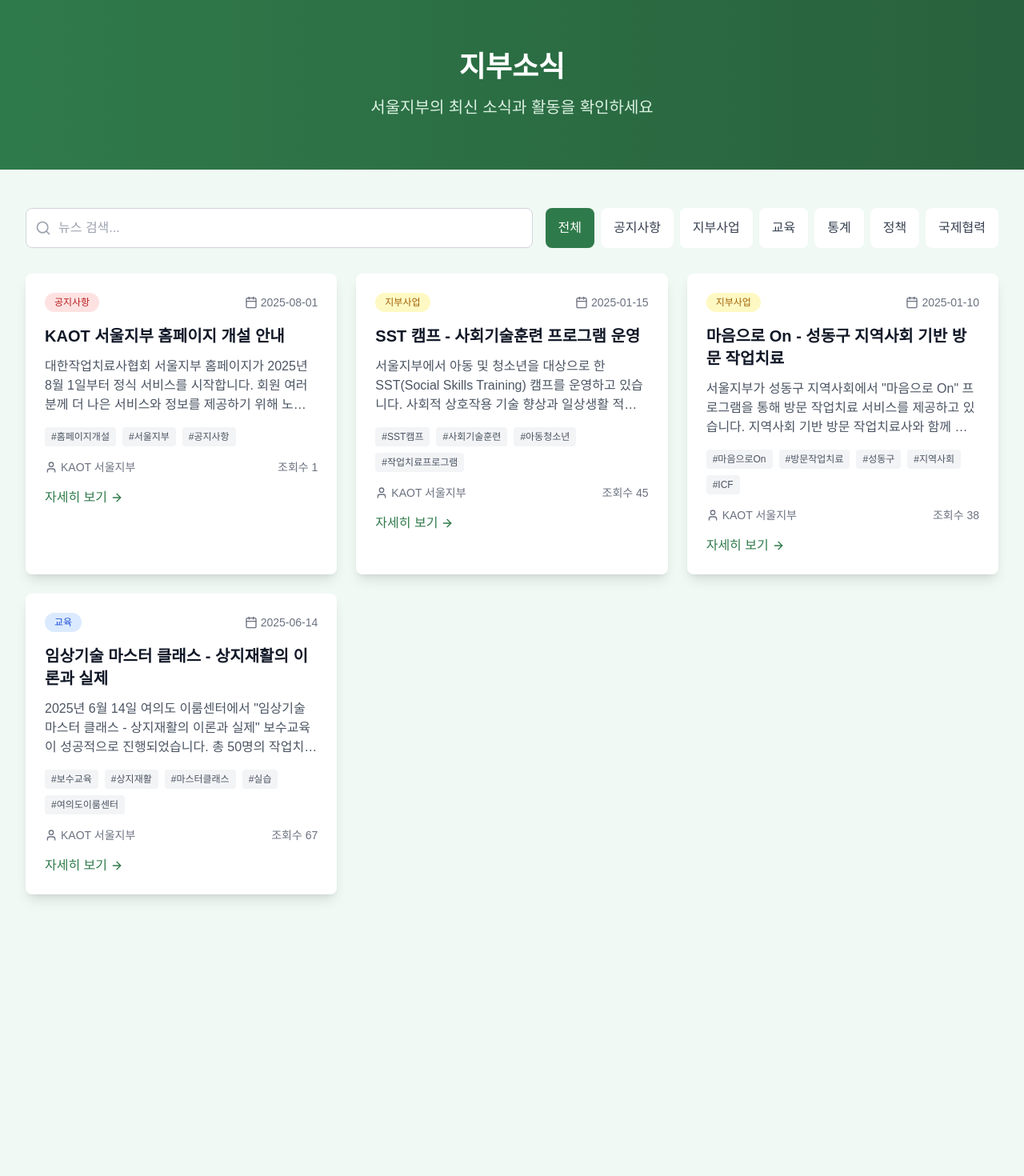
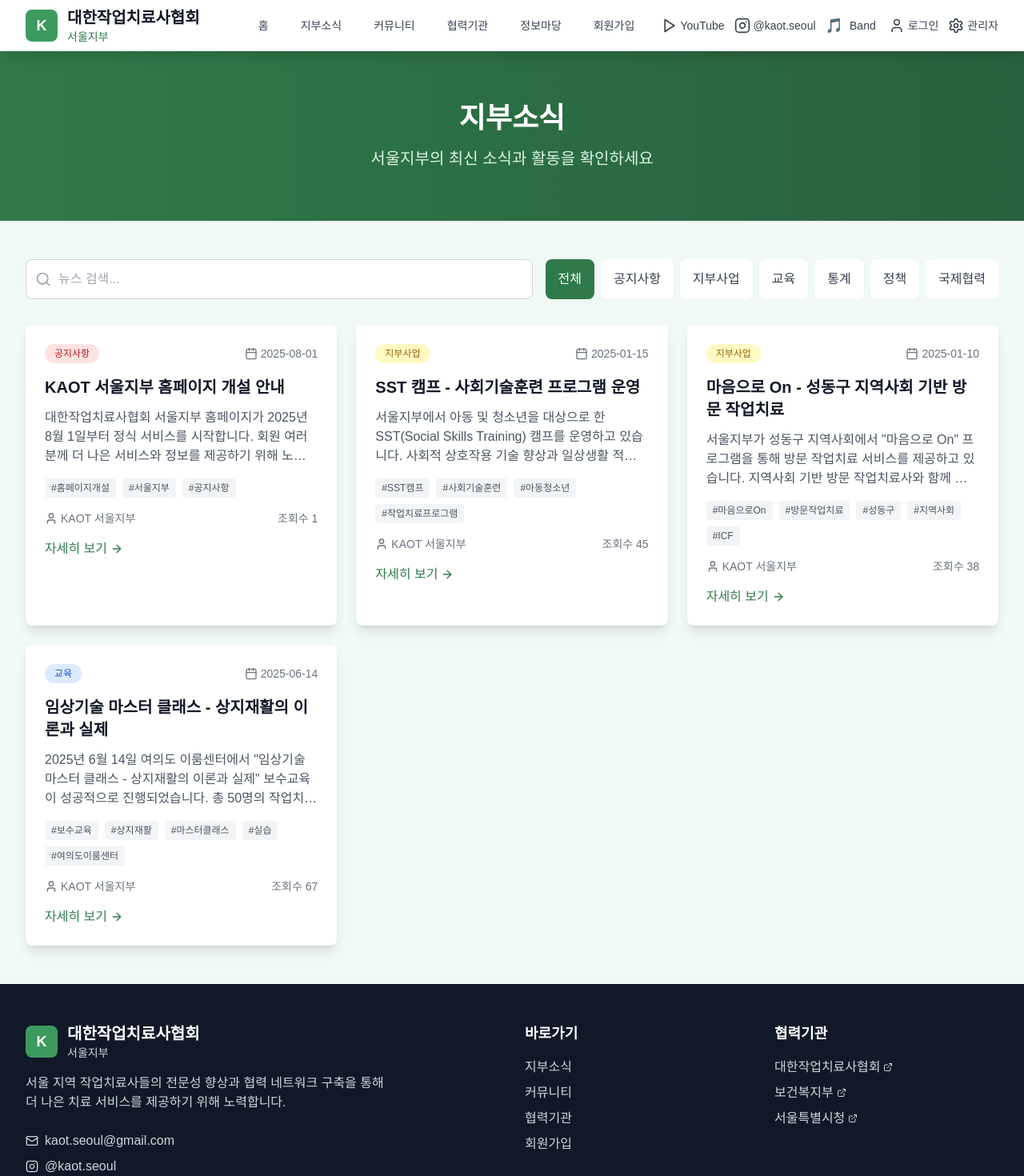
Before and after one commit to hamhyeonggwang/kaot.seoul, a Next.js app: page /news in a window 1280 px wide. Shown: the top 1470 px of the page at 80% size. Before the commit the page ends 1166 px from the top, so only its background shows below. Built offline with nearby package versions, Linux system fonts and the light colour scheme.

Commit message:
Fix: 지부소식 페이지 네비게이션 누락 문제 해결 - Navigation과 Footer 컴포넌트 추가

```diff
--- a/app/news/page.tsx
+++ b/app/news/page.tsx
@@ -3,6 +3,8 @@
 import { useState } from 'react'
 import Link from 'next/link'
 import { Calendar, User, Tag, ArrowRight, Search, Filter } from 'lucide-react'
+import Navigation from '@/components/Navigation'
+import Footer from '@/components/Footer'
 
 export default function NewsPage() {
   const [selectedCategory, setSelectedCategory] = useState('전체')
@@ -62,7 +64,9 @@ export default function NewsPage() {
   })
 
   return (
-    <div className="min-h-screen bg-kaot-green-50">
+    <main>
+      <Navigation />
+
       {/* Header */}
       <section className="bg-gradient-to-r from-kaot-green-600 to-kaot-green-700 py-16">
         <div className="max-w-7xl mx-auto px-4 sm:px-6 lg:px-8 text-center">
@@ -190,6 +194,8 @@ export default function NewsPage() {
           </div>
         )}
       </div>
-    </div>
+
+      <Footer />
+    </main>
   )
 }
```
